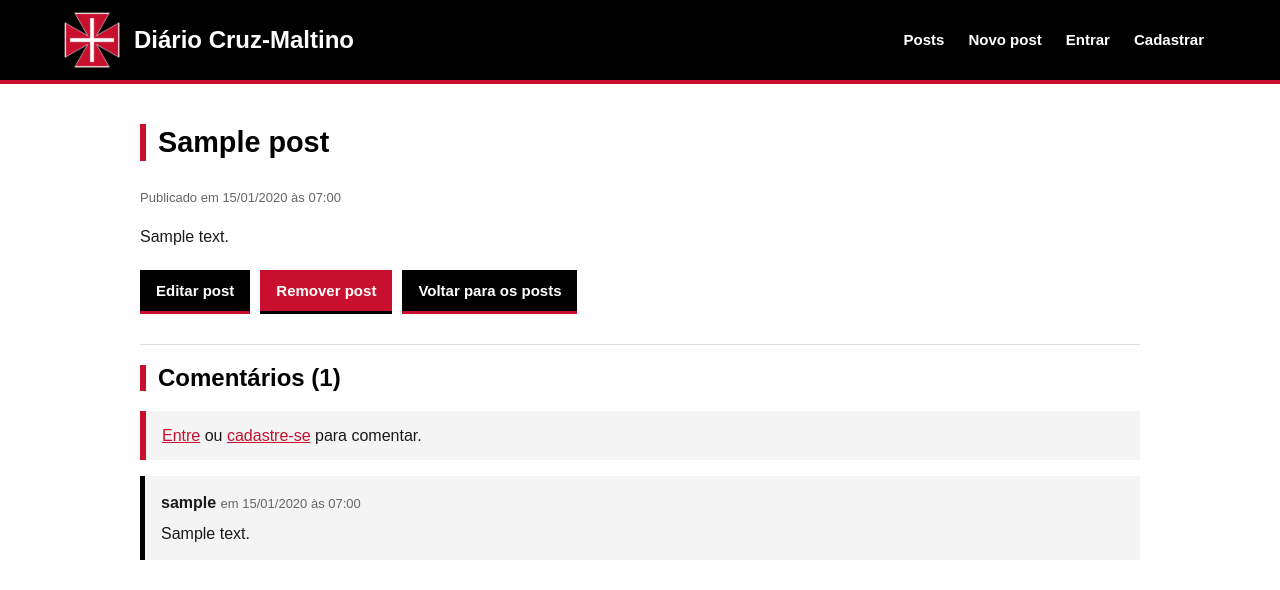
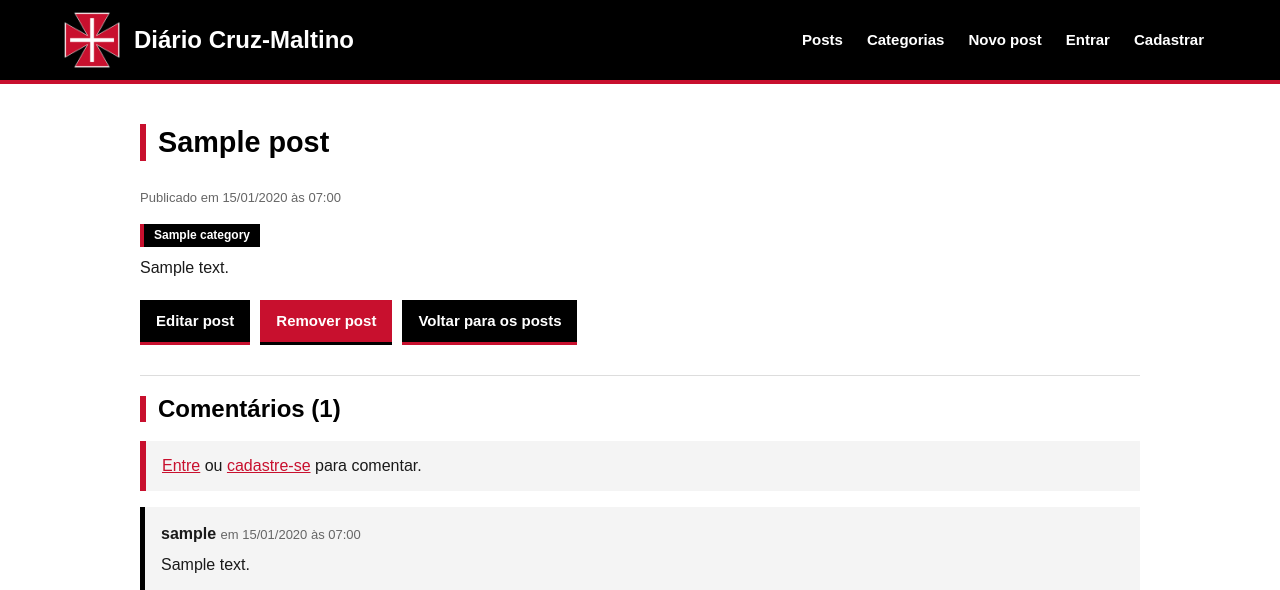
Before and after one commit to henriquegrolla1/ep2, a Django app: page /posts/1/ in a window 1280 px wide. Shown: the top 590 px of the page. Run offline with Django 5.2, Linux system fonts and the light colour scheme; tables that the repository leaves empty hold one stand-in row (values such as "Sample post").

Commit message:
Adicionar views de listagem e de categoria individual, reaproveitando o template de listagem de posts

```diff
--- a/blog/templates/blog/detail.html
+++ b/blog/templates/blog/detail.html
@@ -7,6 +7,13 @@
     <section class="post-cabecalho">
         <h2>{{ post.title }}</h2>
         <p class="data">Publicado em {{ post.date|date:"d/m/Y \à\s H:i" }}</p>
+        {% if post.category_set.all %}
+        <ul class="tags">
+            {% for category in post.category_set.all %}
+            <li><a href="{% url 'blog:category' category.id %}">{{ category.name }}</a></li>
+            {% endfor %}
+        </ul>
+        {% endif %}
     </section>
 
     <section class="post-conteudo">
--- a/blog/urls.py
+++ b/blog/urls.py
@@ -10,4 +10,6 @@ urlpatterns = [
     path('posts/update/<int:pk>/', views.PostUpdateView.as_view(), name='update'),
     path('posts/delete/<int:pk>/', views.PostDeleteView.as_view(), name='delete'),
     path('posts/<int:post_id>/comment/', views.create_comment, name='comment'),
+    path('categories/', views.CategoryListView.as_view(), name='categories'),
+    path('categories/<int:category_id>/', views.detail_category, name='category'),
 ]
--- a/blog/views.py
+++ b/blog/views.py
@@ -4,7 +4,7 @@ from django.shortcuts import render, get_object_or_404
 from django.urls import reverse, reverse_lazy
 from django.views import generic
 
-from .models import Post, Comment
+from .models import Post, Comment, Category
 from .forms import PostForm, CommentForm
 
 
@@ -66,3 +66,16 @@ def create_comment(request, post_id):
         form = CommentForm()
     context = {'form': form, 'post': post}
     return render(request, 'blog/comment.html', context)
+
+
+class CategoryListView(generic.ListView):
+    model = Category
+    template_name = 'blog/categories.html'
+    ordering = ['name']
+
+
+def detail_category(request, category_id):
+    category = get_object_or_404(Category, pk=category_id)
+    post_list = category.posts.order_by('-date')
+    context = {'category': category, 'post_list': post_list}
+    return render(request, 'blog/index.html', context)
--- a/static/style.css
+++ b/static/style.css
@@ -148,6 +148,48 @@ h3 {
 
 .ler-mais {
   font-weight: bold;
+}
+
+/* Categorias */
+
+.tags {
+  display: flex;
+  flex-wrap: wrap;
+  gap: 6px;
+  list-style: none;
+  padding: 0;
+  margin: 8px 0;
+}
+
+.tags a {
+  display: block;
+  background-color: black;
+  color: white;
+  font-size: 12px;
+  font-weight: bold;
+  line-height: 1.4em;
+  padding: 3px 10px;
+  border-left: 4px solid #c8102e;
+  text-decoration: none;
+}
+
+.tags a:hover {
+  background-color: #c8102e;
+}
+
+.categoria {
+  border: 1px solid #dddddd;
+  border-left: 6px solid black;
+  padding: 10px 20px;
+  margin-bottom: 16px;
+}
+
+.categoria:hover {
+  border-left: 6px solid #c8102e;
+}
+
+.categoria h3 {
+  margin: 6px 0;
 }
 
 /* Botões e formulários */
--- a/templates/base.html
+++ b/templates/base.html
@@ -21,6 +21,7 @@
         <nav>
             <ul>
                 <li><a href="{% url 'blog:index' %}">Posts</a></li>
+                <li><a href="{% url 'blog:categories' %}">Categorias</a></li>
                 <li><a href="{% url 'blog:create' %}">Novo post</a></li>
                 {% if user.is_authenticated %}
                 <li>
```
Also changed, not shown: blog/templates/blog/categories.html (added, +20 -0 lines), blog/templates/blog/index.html (+15 -2 lines).
